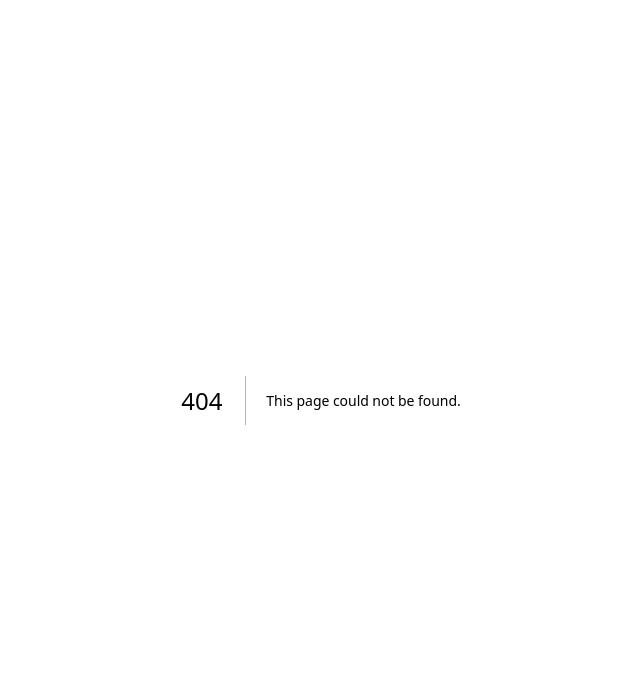
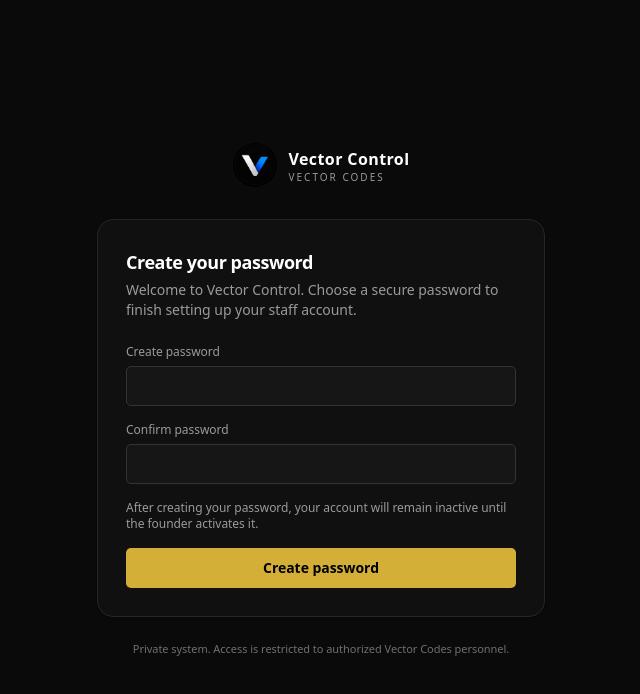
Before and after one commit to ericprince957-cloud/Vector-Control-, a Next.js app: page /set-password in a window 1280 px wide. Before the commit this address had no page. Shown: the top 694 px of the page, without its empty margins (319-959 px from the left). Built offline with nearby package versions, Linux system fonts and the light colour scheme.

Commit message:
Add invited staff password creation page

```diff
--- /dev/null
+++ b/src/app/set-password/page.tsx
@@ -0,0 +1,24 @@
+import type { Metadata } from 'next';
+import { updatePassword } from '@/actions/auth';
+import { AuthFrame } from '@/components/auth-frame';
+import { SubmitButton } from '@/components/submit-button';
+import { Field, Input, Notice } from '@/components/ui';
+
+export const metadata: Metadata = { title: 'Create your password' };
+
+export default async function SetPasswordPage({ searchParams }: { searchParams: Promise<{ error?: string }> }) {
+  const { error } = await searchParams;
+  return (
+    <AuthFrame title="Create your password" subtitle="Welcome to Vector Control. Choose a secure password to finish setting up your staff account.">
+      <div className="space-y-4">
+        {error ? <Notice tone="danger">{error}</Notice> : null}
+        <form action={updatePassword} className="space-y-4">
+          <Field label="Create password"><Input name="password" type="password" required minLength={8} autoComplete="new-password" /></Field>
+          <Field label="Confirm password"><Input name="confirm" type="password" required minLength={8} autoComplete="new-password" /></Field>
+          <p className="text-xs text-muted">After creating your password, your account will remain inactive until the founder activates it.</p>
+          <SubmitButton className="w-full" pendingLabel="Saving password…">Create password</SubmitButton>
+        </form>
+      </div>
+    </AuthFrame>
+  );
+}
```
